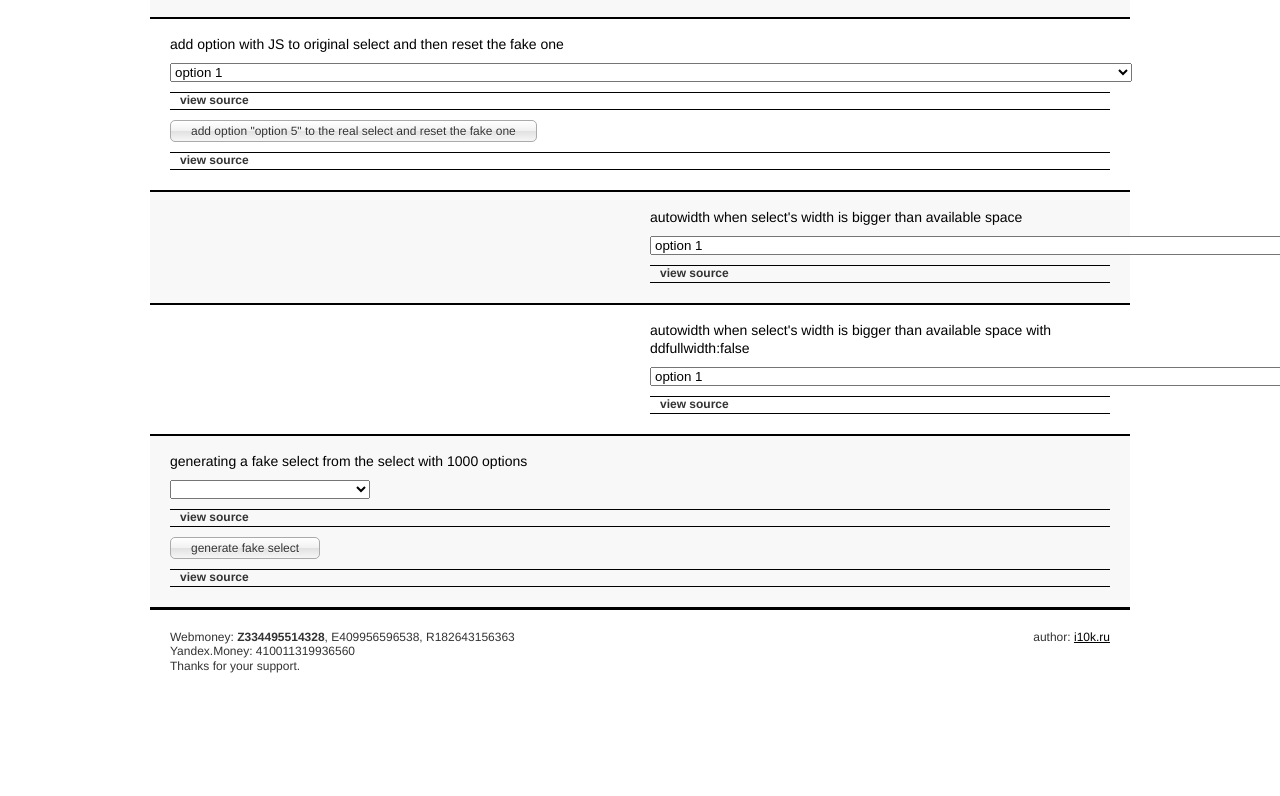
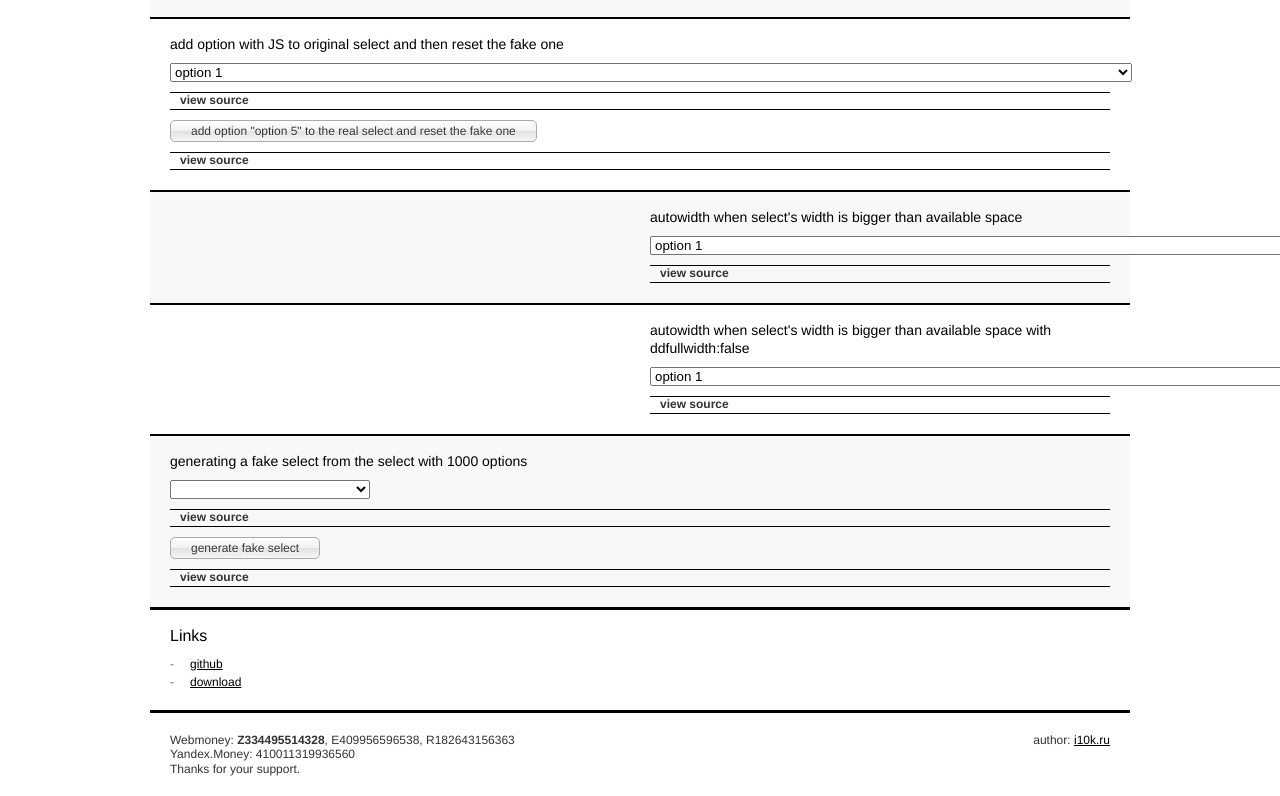
Before and after one commit to igor10k/ikSelect, a plain HTML site: page index.html in a window 1280 px wide. Shown: the part 2698-3494 px from the top of the page. Before the commit the page ends 3391 px from the top, so only its background shows below. Drawn offline with nearby package versions, Linux system fonts and the light colour scheme.

Commit message:
added links

```diff
--- a/index.html
+++ b/index.html
@@ -584,6 +584,14 @@ $(this).append(", "+ (d1-d0) +"ms");</pre>
 		</div>
 	</div>
 
+	<div class="links features">
+		<h2>Links</h2>
+		<ul>
+			<li><a href="https://github.com/Igor10k/ikSelect">github</a></li>
+			<li><a href="https://github.com/Igor10k/ikSelect/zipball/master">download</a></li>
+		</ul>
+	</div>
+
 	<div id="footer">
 		<div class="support">
 			Webmoney: <strong>Z334495514328</strong>, E409956596538, R182643156363<br/>
--- a/style.css
+++ b/style.css
@@ -97,6 +97,8 @@ h3{font-size:14px; font-weight:normal; line-height:18px; padding:0 0 10px; color
 
 .row_pad{padding-left:500px;}
 
+.links li:before{content:"-";}
+
 #footer{padding:20px 20px 10px; border-top:3px solid #000; margin:0 -20px; overflow:hidden;}
 #footer a:hover{color:#F00;}
 #footer .support{float:left;}
```
